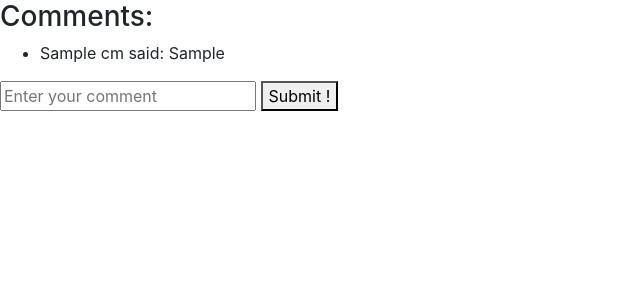
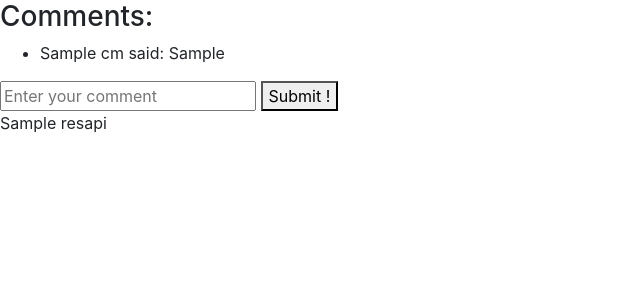
Before and after one commit to aminkhoramian/bookapp, a Flask app: template templates/searchresults.html in a window 1280 px wide. Shown: the part 221-524 px from the top of the page, without its empty margins (0-640 px from the left). Run offline with Flask 2, Linux system fonts and the light colour scheme; the template is opened without the code that fills it: most values are stand-ins (such as "Sample title", 1, 10 or a date in 2020); some libraries are stand-ins or nearby versions.

Commit message:
by 20200406

```diff
--- a/application.py
+++ b/application.py
@@ -1,3 +1,4 @@
+import requests
 from flask import Flask, session, render_template, request, redirect, url_for, flash
 from flask_session import Session
 from sqlalchemy import create_engine
@@ -63,8 +64,9 @@ def alikale(name):
         res=session['res']
         session['cmbook']=db.execute("SELECT cm, usname FROM comments JOIN users ON users.id= user_id WHERE book_id=:book_id", {"book_id":res[int(idd)].id}).fetchall()
         cmbook=session['cmbook']
-        resapi = requests.get("https://www.goodreads.com/book/review_counts.json", params={"key": "Y5fYXr4UjSLiWiSWUcdQQ", "isbns": res[int(idd)].isbn })
-        return render_template("searchresults.html",author=res[int(idd)].author, title=res[int(idd)].title, isbn=res[int(idd)].isbn, year=res[int(idd)].year, cmbook=cmbook, bookid=res[int(idd)].id)
+        resapi = requests.get("https://www.goodreads.com/book/review_counts.json", params={"key": "Y5fYXr4UjSLiWiSWUcdQQ", "isbns": "9781632168146" })
+#        res[int(idd)].isbn
+        return render_template("searchresults.html",author=res[int(idd)].author, title=res[int(idd)].title, isbn=res[int(idd)].isbn, year=res[int(idd)].year, cmbook=cmbook, bookid=res[int(idd)].id, resapi=resapi.json())
 
 @app.route("/submiting", methods=["POST"])
 def submiting():
--- a/templates/searchresults.html
+++ b/templates/searchresults.html
@@ -30,5 +30,8 @@
 		<input type="hidden" name="bookid" value={{bookid}}>
 		<button> Submit ! </button>
 	</form>
+	<div>
+		{{resapi}}
+	</div>
 
 {% endblock %}
```
Also changed, not shown: 1 other file.
